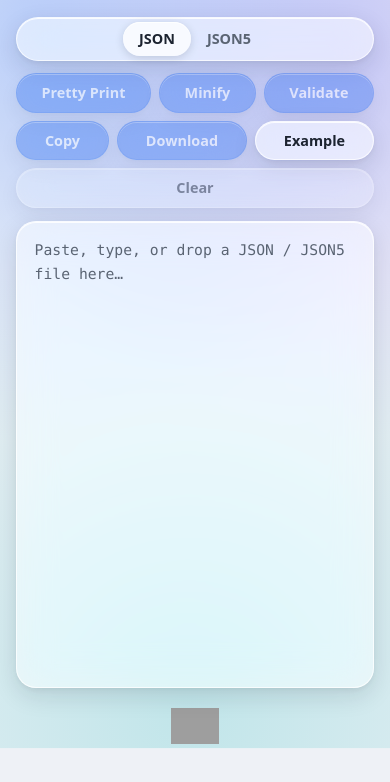
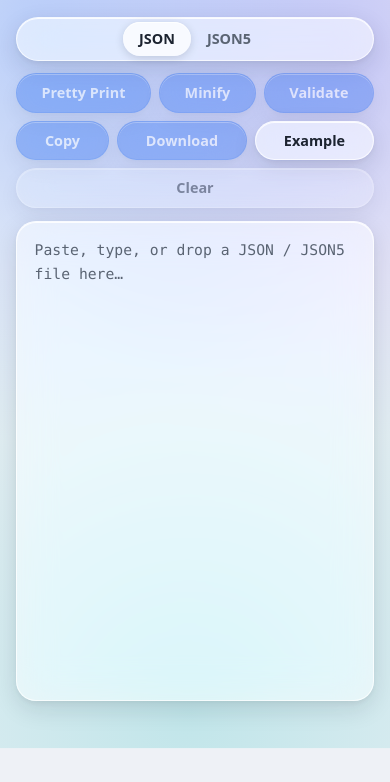
Before and after one commit to thomaschaplin/json-tools, a plain HTML site: page index.html in a window 390 px wide. Shown: the part 111-893 px from the top of the page. After the commit the page ends 844 px from the top, so only its background shows below. Drawn offline with Linux system fonts and the light colour scheme; grey boxes are pictures that could not be loaded.

Commit message:
Remove ko-fi button and improve device-theme defaulting (#19)
- Delete the ko-fi donation footer (HTML + unused .app-footer CSS)
- Set the theme before first paint via an inline head script to avoid a
  flash of the wrong theme on load
- Follow the device theme live via a prefers-color-scheme listener, while
  a manually toggled (saved) preference still overrides it

https://claude.ai/code/session_01KRTMoCepRC5aXJsmxnizzR

Co-authored-by: Claude <noreply@anthropic.com>

```diff
--- a/index.html
+++ b/index.html
@@ -30,6 +30,19 @@
     <meta name="twitter:description" content="A fast, free tool to format, minify, validate, copy and download JSON and JSON5. Runs entirely in your browser.">
     <meta name="twitter:image" content="https://json.thomaschaplin.me/og-image.png">
     <meta name="twitter:image:alt" content="JSON Tools — format, minify and validate JSON or JSON5 in your browser.">
+
+    <!-- Set the theme before first paint so the page never flashes the wrong colours. -->
+    <script>
+        (function () {
+            try {
+                var t = localStorage.getItem("json-tools-theme");
+                if (t !== "light" && t !== "dark") {
+                    t = matchMedia("(prefers-color-scheme: dark)").matches ? "dark" : "light";
+                }
+                document.documentElement.setAttribute("data-theme", t);
+            } catch (e) {}
+        })();
+    </script>
 
     <link rel="stylesheet" href="style.css">
     <link rel="icon" href="favicon.ico" type="image/gif" sizes="16x16">
@@ -115,12 +128,6 @@
             <div class="drop-overlay" aria-hidden="true">Drop file to load</div>
         </div>
 
-        <footer class="app-footer">
-            <a href="https://ko-fi.com/A0A4MCB0" target="_blank" rel="noopener">
-                <img height="36" style="border:0;height:36px;" src="https://az743702.vo.msecnd.net/cdn/kofi5.png?v=0"
-                    alt="Buy Me a Coffee at ko-fi.com" loading="lazy" />
-            </a>
-        </footer>
     </div>
 
     <div id="toasts" class="toasts" role="status" aria-live="polite" aria-atomic="false"></div>
--- a/main.js
+++ b/main.js
@@ -287,6 +287,14 @@ setupDropZone();
 themeToggle.addEventListener("click", toggleTheme);
 field.addEventListener("input", refreshButtons);
 
+// Follow the device theme live, but only while the user hasn't made a manual
+// choice — a saved preference always wins.
+window.matchMedia("(prefers-color-scheme: dark)").addEventListener("change", (e) => {
+    if (!localStorage.getItem(THEME_KEY)) {
+        applyTheme(e.matches ? "dark" : "light");
+    }
+});
+
 for (const button of actionButtons) {
     button.addEventListener("click", () => {
         const action = handlers[button.dataset.action];
--- a/style.css
+++ b/style.css
@@ -352,12 +352,6 @@ body {
     display: grid;
 }
 
-/* Footer */
-.app-footer {
-    margin-top: 1.25rem;
-    text-align: center;
-}
-
 /* Toasts */
 .toasts {
     position: fixed;
```
